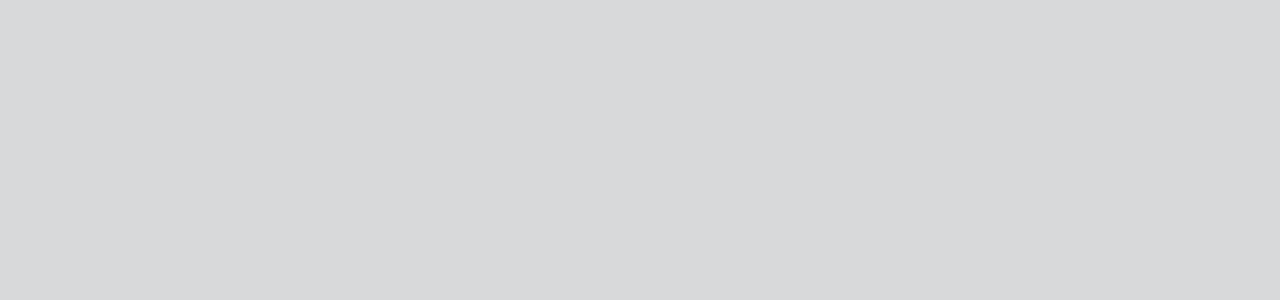
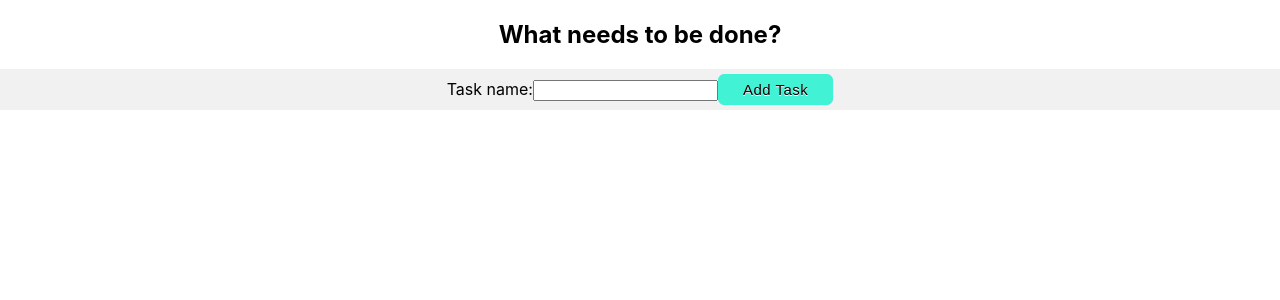
Before and after one commit to CarolinaFledgling/ToDoCodingChallenge, a React (Create React App) app: page / in a window 1280 px wide. Shown: the top 300 px of the page. Built offline with nearby package versions, Linux system fonts and the light colour scheme.

Commit message:
split into small reused UI components, work on basic styles, implementing form where we add task

```diff
--- a/src/App.css
+++ b/src/App.css
@@ -1,14 +1,3 @@
 .App {
   text-align: center;
 }
-
-.App-header {
-  background-color: #282c342e;
-  min-height: 100vh;
-  display: flex;
-  flex-direction: column;
-  align-items: center;
-  justify-content: center;
-  font-size: calc(10px + 2vmin);
-  color: white;
-}
--- a/src/App.js
+++ b/src/App.js
@@ -1,13 +1,14 @@
-
-import './App.css';
+import "./App.css";
+import { AddTask } from "./components/AddTask/AddTask";
 
 function App() {
   return (
     <div className="App">
       <header className="App-header">
+        <h2>What needs to be done?</h2>
       </header>
       <section>
-
+        <AddTask />
       </section>
     </div>
   );
--- /dev/null
+++ b/src/components/AddTask/AddTask.js
@@ -0,0 +1,34 @@
+import React, { useState } from "react";
+import { Button } from "../UI/Button/Button";
+import { Card } from "../UI/Card/Card";
+import { Wrapper } from "../UI/Wrapper/Wrapper";
+
+export const AddTask = () => {
+  const [enteredTask, setEnteredTask] = useState("");
+
+  const addTaskHandler = (e) => {
+    e.preventDefault();
+    console.log(enteredTask)
+  };
+
+  const userTaskChangeHandler = (e) => {
+    setEnteredTask(e.target.value);
+    console.log("task:", enteredTask)
+  };
+  return (
+    <Wrapper>
+      <Card>
+        <form onSubmit={addTaskHandler} autoComplete="off">
+          <label htmlFor="task">Task name:</label>
+          <input
+            id="task"
+            type="text"
+            value={enteredTask}
+            onChange={userTaskChangeHandler}
+          />
+          <Button type="submit">Add Task</Button>
+        </form>
+      </Card>
+    </Wrapper>
+  );
+};
--- /dev/null
+++ b/src/components/UI/Button/Button.js
@@ -0,0 +1,10 @@
+import React from "react";
+import styled from "./Button.module.css";
+
+export const Button = ({ type, onClick, children }) => {
+  return (
+    <button className={styled.button} type={type || "button"} onClick={onClick}>
+      {children}
+    </button>
+  );
+};
--- /dev/null
+++ b/src/components/UI/Button/Button.module.css
@@ -0,0 +1,16 @@
+.button {
+  box-shadow: inset 0px 1px 0px 0px #42f2d5;
+  background-color: #42f2d5;
+  border-radius: 6px;
+  border: 1px solid #42f2d5;
+  display: inline-block;
+  cursor: pointer;
+  color: black;
+  font-size: 15px;
+  padding: 6px 24px;
+  text-decoration: none;
+  text-shadow: 0px 1px 0px #ffffff;
+  letter-spacing: 0.5px;
+  margin-bottom: 5px;
+  margin-top: 5px;
+}
--- /dev/null
+++ b/src/components/UI/Card/Card.js
@@ -0,0 +1,6 @@
+import React from "react";
+import styled from "./Card.module.css";
+
+export const Card = ({ children, className }) => {
+  return <div className={`${className} ${styled.card}`}>{children}</div>;
+};
--- /dev/null
+++ b/src/components/UI/Card/Card.module.css
@@ -0,0 +1,3 @@
+.card {
+  background-color: #f2f1f1;
+}
--- /dev/null
+++ b/src/components/UI/Wrapper/Wrapper.js
@@ -0,0 +1,5 @@
+export const Wrapper = props => {
+    return props.children
+}
+
+// children prop holds all the content,
```
Also changed, not shown: src/components/Toolbar/Toolbar.js (added, +7 -0 lines).
